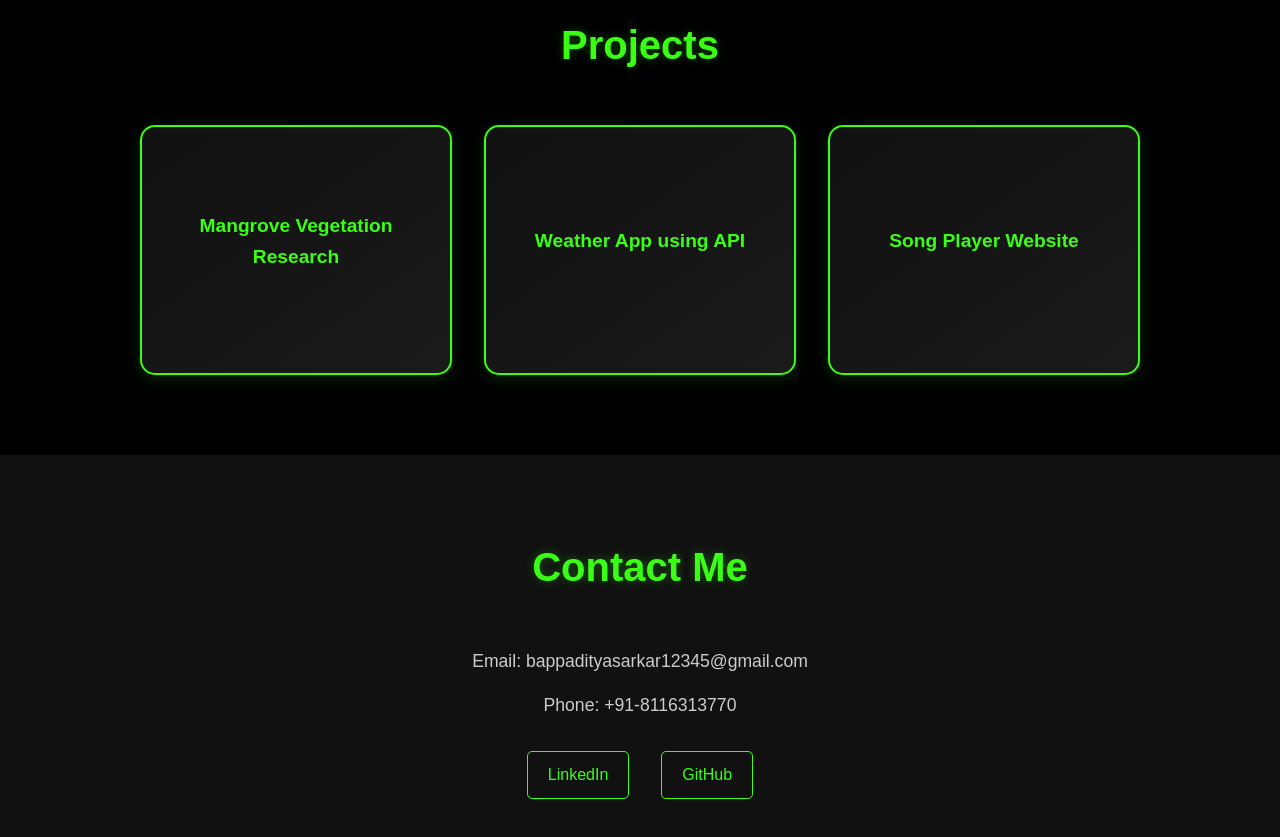
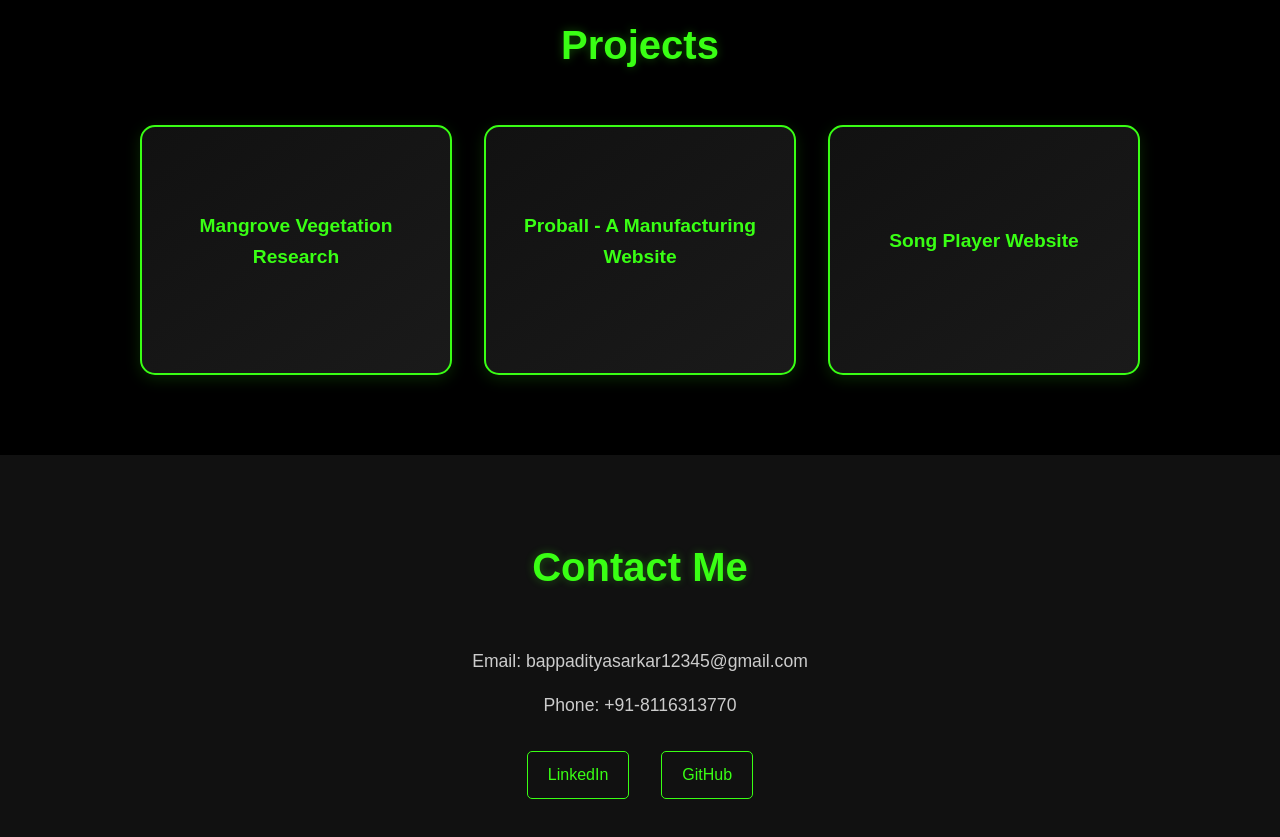
Before and after one commit to BappadityaSr/Portfolio, a plain HTML site: page index.html in a window 1280 px wide. Shown: the part 1280-2117 px from the top of the page. Drawn offline with Linux system fonts and the light colour scheme.

Commit message:
Update index.html

```diff
--- a/index.html
+++ b/index.html
@@ -59,12 +59,12 @@
                 <div class="project-card">
                     <div class="card-inner">
                         <div class="card-front">
-                            <h3>Weather App using API</h3>
+                            <h3>Proball - A Manufacturing Website</h3>
                         </div>
                         <div class="card-back">
-                            <h3>Weather App</h3>
-                            <p>Real-time weather updates for any location by fetching data from weather API. Displays temperature, humidity, and weather conditions with a clean interface.</p>
-                            <div class="tech-stack">JavaScript • API • HTML/CSS</div>
+                            <h3>Proball</h3>
+                            <p>I developed a Basketball Manufacturing Website that highlights the brand’s products, quality, and craftsmanship through a clean and engaging interface. The website reflects a professional design focused on clarity, user engagement, and seamless navigation.</p>
+                            <div class="tech-stack">JavaScript • HTML/CSS</div>
                         </div>
                     </div>
                 </div>
```
